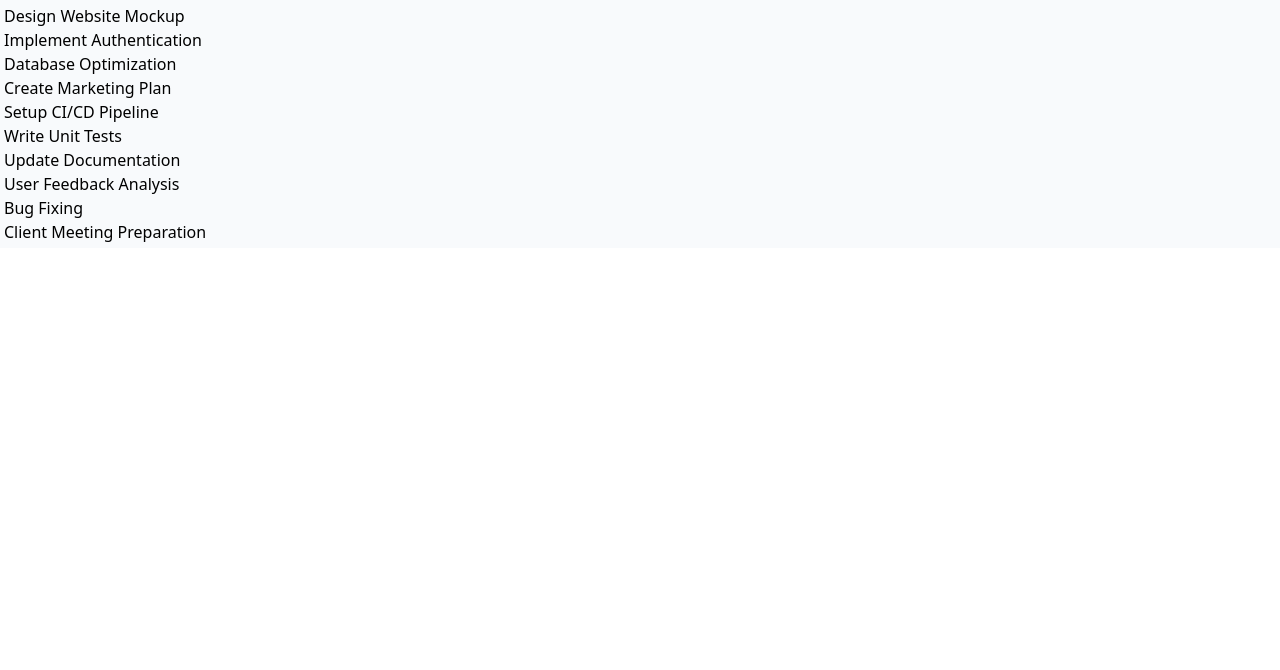
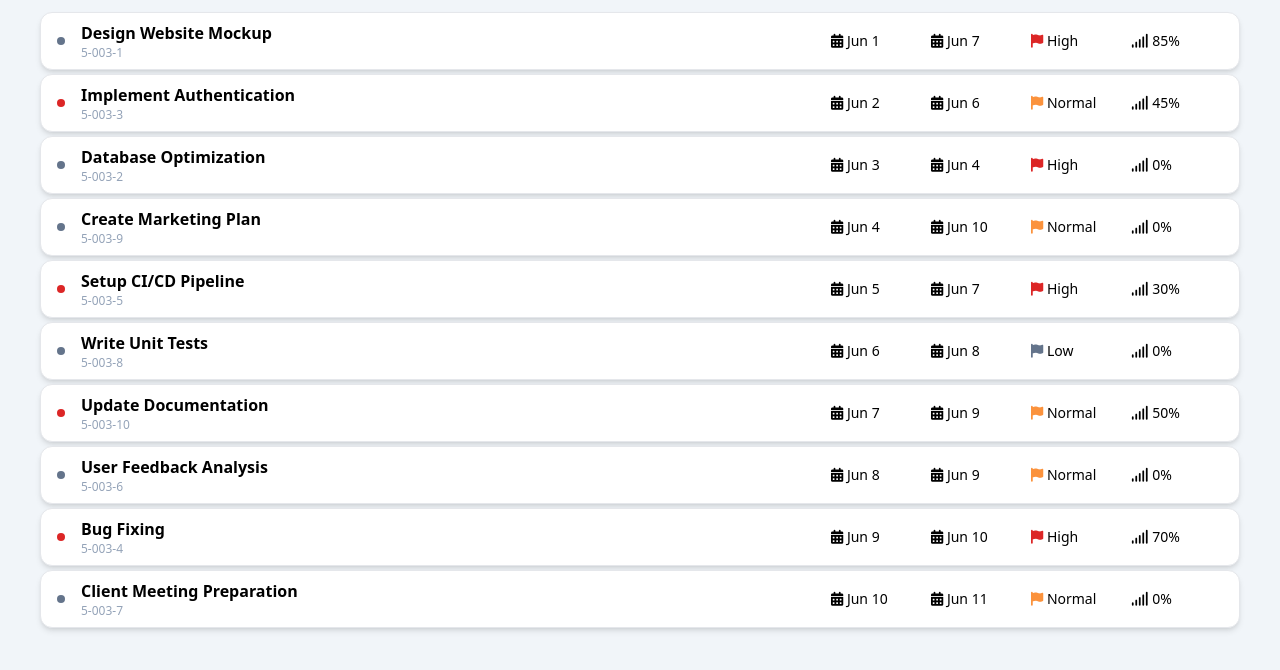
Before and after one commit to Pawulon-forte/Task-list, an Angular app: page / in a window 1280 px wide. Shown: the top 670 px of the page. Built offline with nearby package versions, Linux system fonts and the light colour scheme.

Commit message:
task list item

```diff
--- a/angular.json
+++ b/angular.json
@@ -34,7 +34,13 @@
                 "output": "assets"
               }
             ],
-            "styles": ["src/styles.scss"],
+            "styles": [
+              "src/styles.scss",
+              "node_modules/tailwindcss/base.css",
+              "node_modules/tailwindcss/components.css",
+              "node_modules/tailwindcss/utilities.css",
+              "node_modules/@fortawesome/fontawesome-free/css/all.min.css"
+            ],
             "scripts": []
           },
           "configurations": {
--- a/package.json
+++ b/package.json
@@ -18,6 +18,7 @@
     "@angular/platform-browser": "^18.0.0",
     "@angular/platform-browser-dynamic": "^18.0.0",
     "@angular/router": "^18.0.0",
+    "@fortawesome/fontawesome-free": "^6.5.2",
     "rxjs": "~7.8.0",
     "tslib": "^2.3.0",
     "zone.js": "~0.14.3"
--- a/src/app/components/task-list/task-list.component.html
+++ b/src/app/components/task-list/task-list.component.html
@@ -1,4 +1,4 @@
-<div class="h-full p-1 bg-slate-50">
+<div class="h-screen p-3 px-10 bg-slate-100">
   @for (task of tasks; track $index) {
   <task [task]="task"></task>
   }
--- a/src/app/components/task/task.component.html
+++ b/src/app/components/task/task.component.html
@@ -1,3 +1,46 @@
-<div>
-  {{ task.name }}
+<div
+  class="p-2 mb-1 border bg-white rounded-xl shadow-md flex items-center"
+  [ngClass]="{ 'cursor-pointer': task.childTasks.length }"
+>
+  <div
+    class="h-2 w-2 rounded-full inline-block ml-2 mr-4"
+    [ngClass]="{
+      'bg-green-500': task.status === status.Done,
+      'bg-slate-500	': task.status === status.ToDo,
+      'bg-red-600': task.status === status.InProgress
+    }"
+  ></div>
+  <div class="grow">
+    <p class="font-semibold">
+      {{ task.name }}
+    </p>
+    <p class="text-xs text-slate-400">
+      {{ task.taskNumber }}
+    </p>
+  </div>
+  <div class="w-[400px] flex">
+    <p class="w-1/4 text-sm">
+      <i class="fa-solid fa-calendar-days"></i>
+      {{ task.startDate || "-" | date : "LLL d" }}
+    </p>
+    <p class="w-1/4 text-sm">
+      <i class="fa-solid fa-calendar-days"></i>
+      {{ task.endDate || "-" | date : "LLL d" }}
+    </p>
+    <p class="w-1/4 text-sm">
+      <i
+        class="fa-solid fa-flag"
+        [ngClass]="{
+          'text-slate-500': task.priority === priority.Low,
+          'text-red-600': task.priority === priority.High,
+          'text-orange-400': task.priority === priority.Normal
+        }"
+      ></i>
+      {{ task.priority | titlecase }}
+    </p>
+    <p class="w-1/4 text-sm">
+      <i class="fa-solid fa-signal"></i>
+      {{ task.percentageOfProgress }}%
+    </p>
+  </div>
 </div>
--- a/src/app/components/task/task.component.ts
+++ b/src/app/components/task/task.component.ts
@@ -1,11 +1,16 @@
 import { Component, Input } from '@angular/core';
-import { Task } from '../../models/task';
+import { Priority, Status, Task } from '../../models/task';
+import { DatePipe, NgClass, TitleCasePipe } from '@angular/common';
 
 @Component({
   selector: 'task',
   standalone: true,
+  imports: [NgClass, DatePipe, TitleCasePipe],
   templateUrl: './task.component.html',
 })
 export class TaskComponent {
   @Input() task!: Task;
+
+  readonly status = Status;
+  readonly priority = Priority;
 }
--- a/src/app/models/task.ts
+++ b/src/app/models/task.ts
@@ -12,13 +12,13 @@ export interface Task {
 }
 
 export enum Status {
-  ToDO = 'TODO',
+  ToDo = 'TO_DO',
   InProgress = 'IN_PROGRESS',
   Done = 'DONE',
 }
 
 export enum Priority {
+  Low = 'LOW',
   Normal = 'NORMAL',
-  Medium = 'MEDIUM',
-  Hight = 'HIGH',
+  High = 'HIGH',
 }
```
Also changed, not shown: 1 other file (tests, documents, lock files or other folders).
